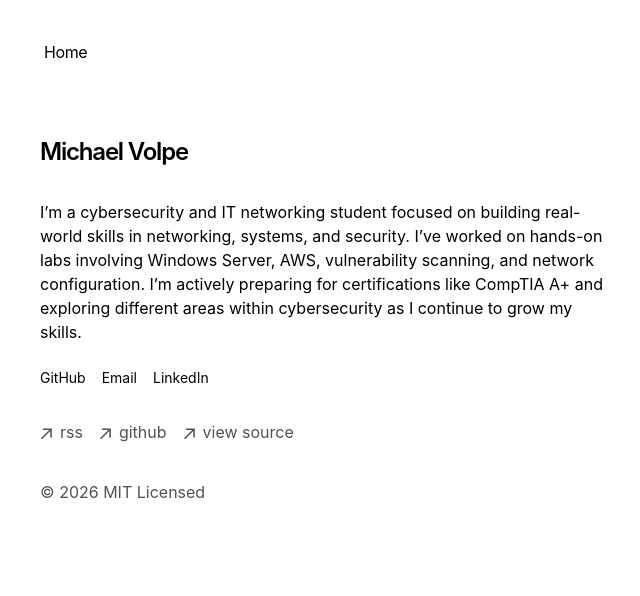
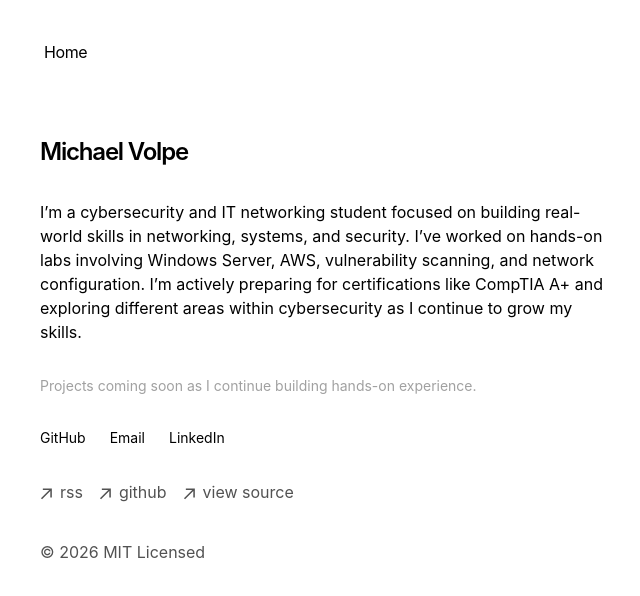
Before and after one commit to onofrio0306-tech/portfolio-starter-kit, a Next.js app: page / in a window 1280 px wide. Shown: the top 596 px of the page, without its empty margins (312-952 px from the left). Built offline with nearby package versions, Linux system fonts and the light colour scheme.

Commit message:
Update page.tsx

```diff
--- a/app/page.tsx
+++ b/app/page.tsx
@@ -9,7 +9,12 @@ export default function Page() {
       <p className="mb-4">
         {`I’m a cybersecurity and IT networking student focused on building real-world skills in networking, systems, and security. I’ve worked on hands-on labs involving Windows Server, AWS, vulnerability scanning, and network configuration. I’m actively preparing for certifications like CompTIA A+ and exploring different areas within cybersecurity as I continue to grow my skills.`}
       </p>
-      <div className="mt-6 flex gap-4 text-sm">
+      <div className="my-8">
+  <p className="text-sm text-neutral-400">
+    Projects coming soon as I continue building hands-on experience.
+  </p>
+</div>
+      <div className="mt-4 flex gap-6 text-sm">
   <a href="https://github.com/onofrio0306-tech" target="_blank">
     GitHub
   </a>
```
